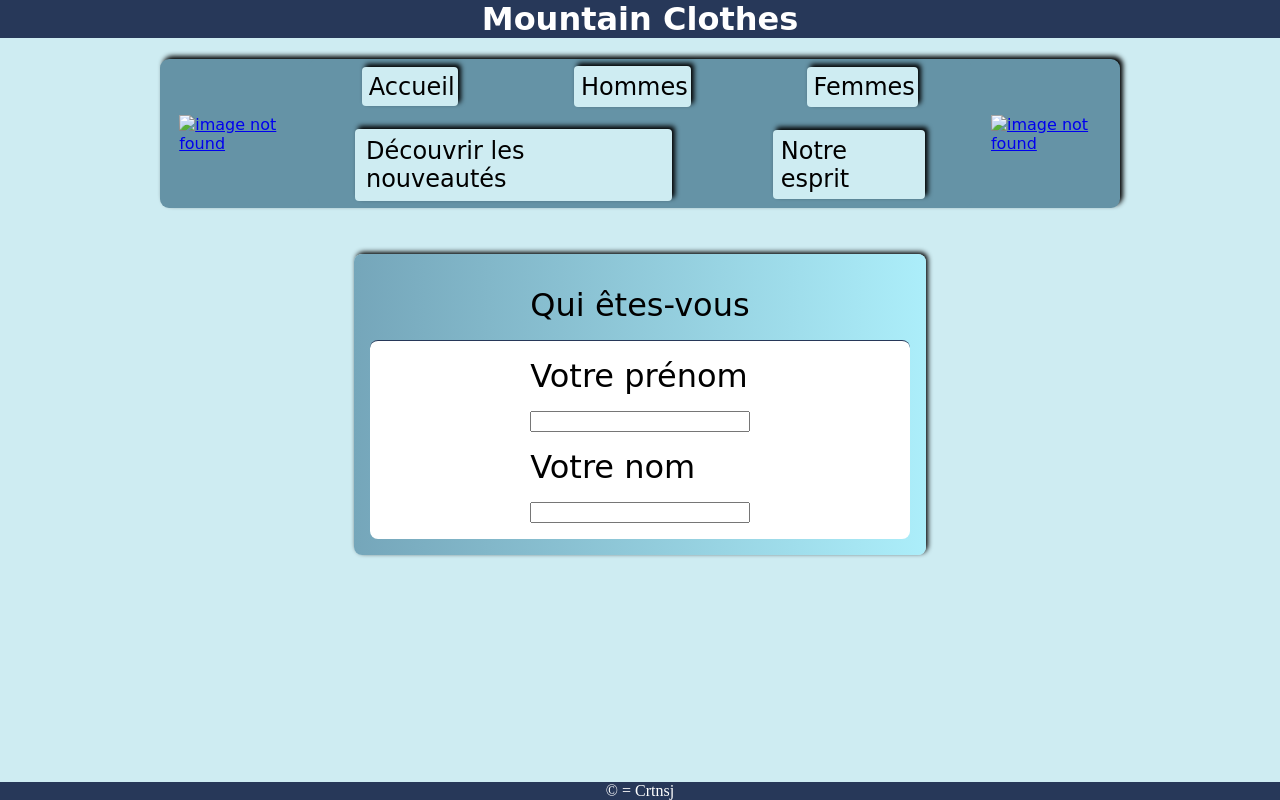
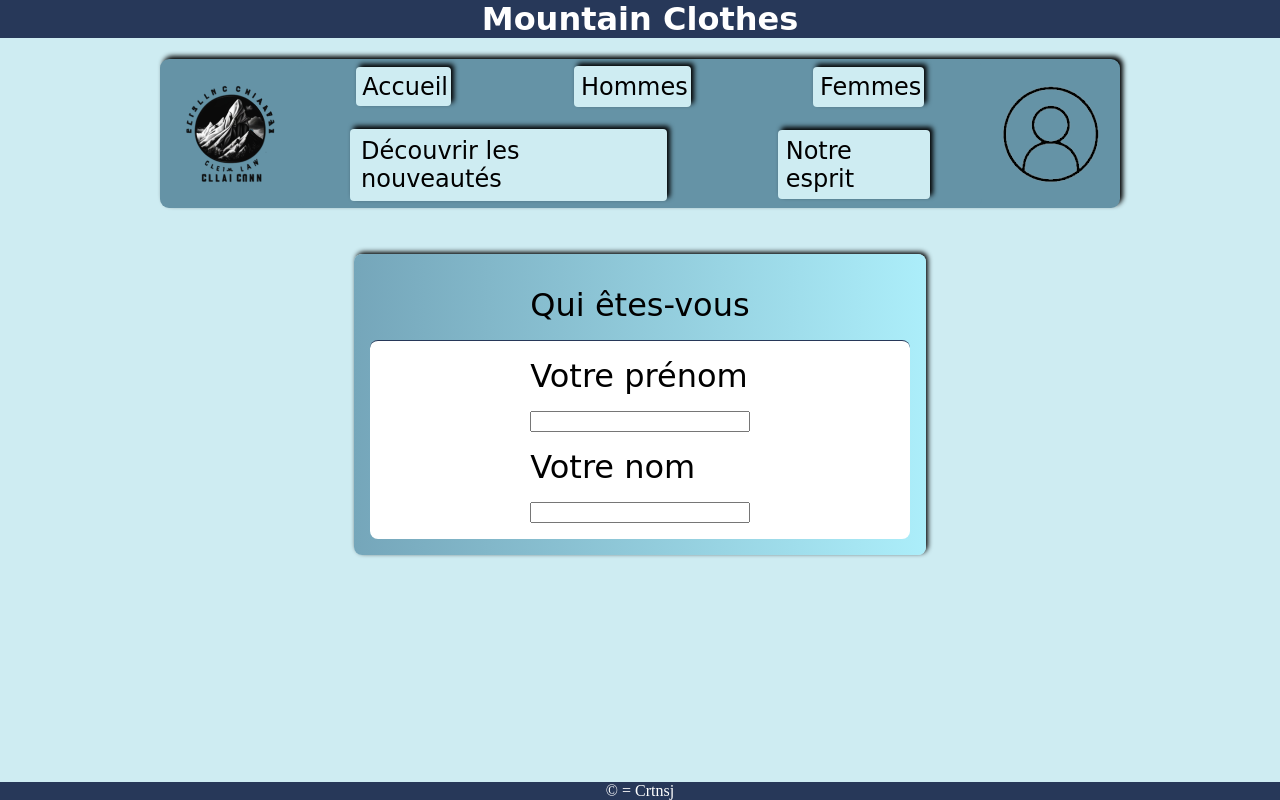
Before and after one commit to Crtnsj/Site_WEB_Montagne_Clothes, a plain HTML site: page html/Connexion.html in a window 1280 px wide. Drawn offline with Linux system fonts and the light colour scheme; a web font is replaced by a local one.

Commit message:
testv5367918372

```diff
--- a/html/Connexion.html
+++ b/html/Connexion.html
@@ -20,15 +20,15 @@
             </h1>
 
             <nav class="sous_header marges bg2">
-                <a href="/" class="nomarges"><img src="images/logo_det.png" alt="image not found" title="Logo Mountain Clothes" class="bg2 nomarges"></a>
+                <a href="/" class="nomarges"><img src="../images/logo_det.png" alt="image not found" title="Logo Mountain Clothes" class="bg2 nomarges"></a>
                 <ul class="navicon">
                     <li><a href="/" class="fontbutnav">Accueil</a></li>
-                    <li><a href="html/Hommes.html" class="fontbutnav">Hommes</a></li>
-                    <li><a href="html/Femmes.html" class="fontbutnav">Femmes</a></li>
-                    <li><a href="html/Nouveautés.html" class="fontbutnav">Découvrir les nouveautés</a></li>
-                    <li><a href="html/Notre_esprit.html" class="fontbutnav">Notre esprit</a></li>
+                    <li><a href="Hommes.html" class="fontbutnav">Hommes</a></li>
+                    <li><a href="Femmes.html" class="fontbutnav">Femmes</a></li>
+                    <li><a href="Nouveautés.html" class="fontbutnav">Découvrir les nouveautés</a></li>
+                    <li><a href="Notre_esprit.html" class="fontbutnav">Notre esprit</a></li>
                 </ul>
-                <a href="html/Connexion.html" class="nomarges"><img src="images/Connexion.png" alt="image not found" title="Logo Connexion" class="bg2 nomarges"></a>
+                <a href="html/Connexion.html" class="nomarges"><img src="../images/Connexion.png" alt="image not found" title="Logo Connexion" class="bg2 nomarges"></a>
             </nav>
         </header>
         <main class="main">
```
Also changed, not shown: html/Femmes.html (+6 -6 lines), html/Hommes.html (+6 -6 lines), html/Notre_esprit.html (+6 -6 lines).
